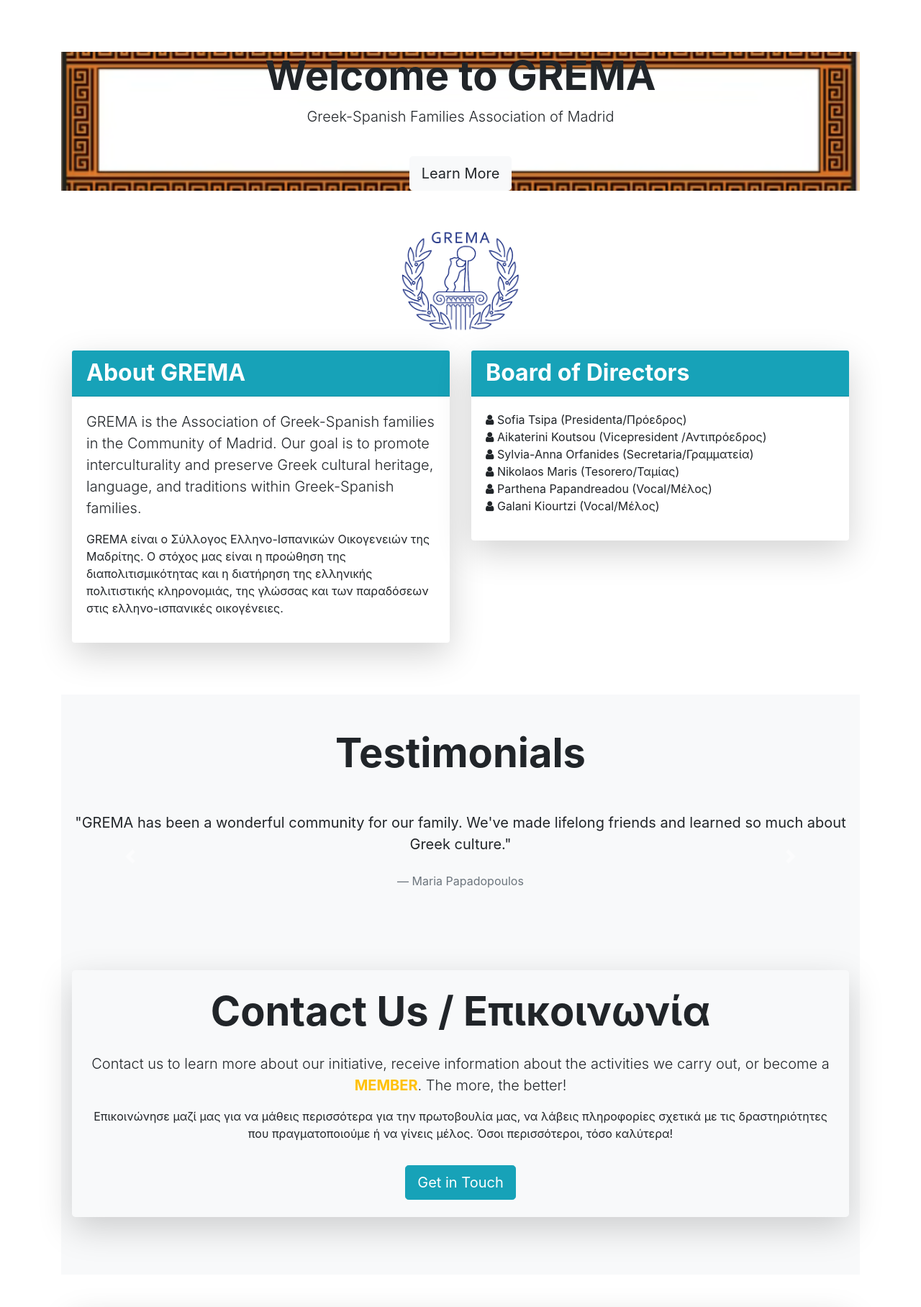
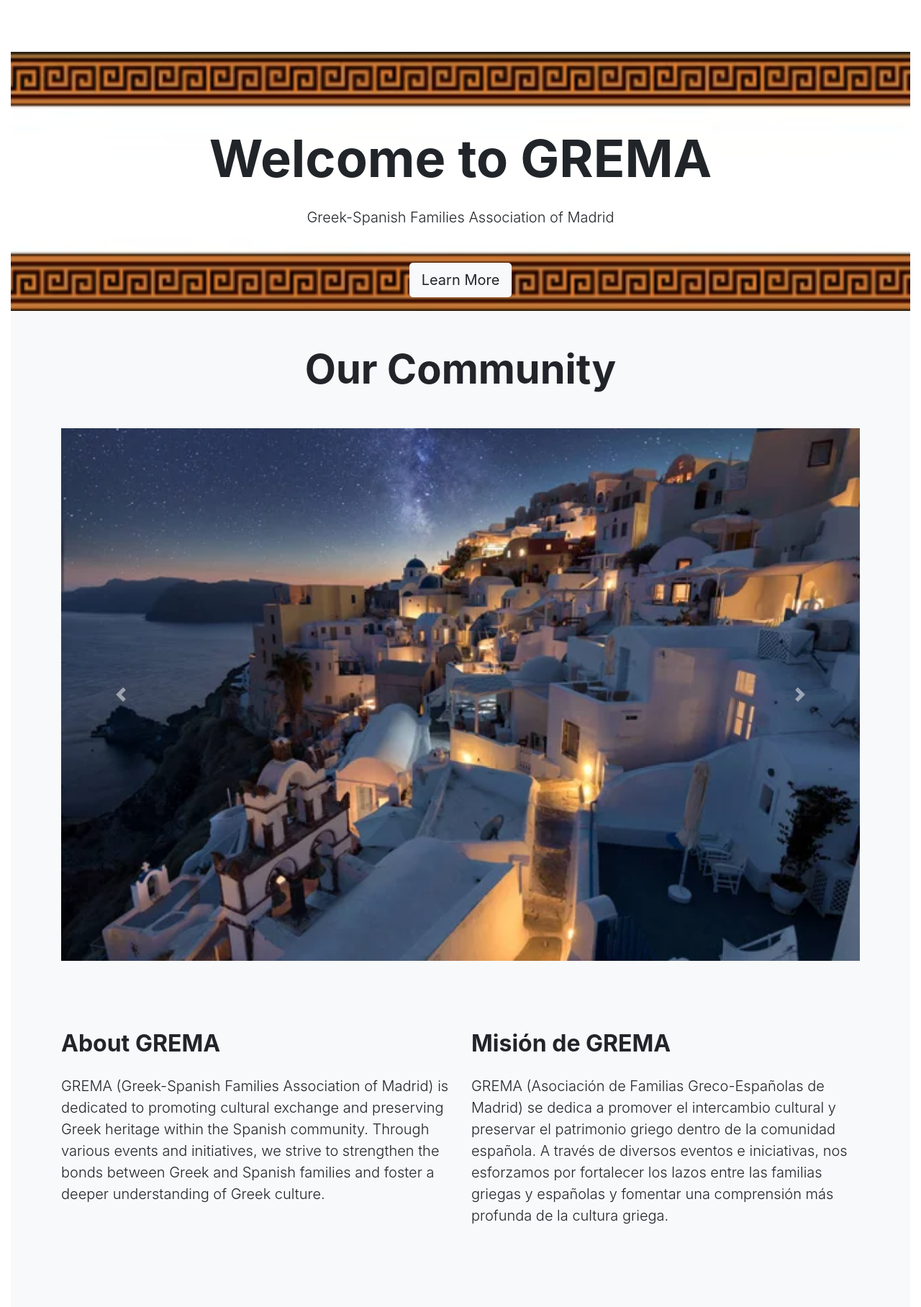
Before and after one commit to QuiqueRobles/TFG_Informatica, a Flask app: page /about_us in a window 1280 px wide. Shown: the part 94-1910 px from the top of the page at 72% size. Run offline with Flask 3, Linux system fonts and the light colour scheme; some libraries are stand-ins or nearby versions.

Commit message:
More frontend changes

```diff
--- a/website/templates/about_us.html
+++ b/website/templates/about_us.html
@@ -4,59 +4,70 @@
 <link rel="stylesheet" href="/static/about_us.css">
 <br><br><br>
 <div class="container-fluid p-0">
-    <!-- Hero Banner -->
-    <section class="hero-banner text-blakc text-center d-flex align-items-center justify-content-center"
-        style="background: url('{{ url_for('static', filename='images/greekbanner.png') }}') no-repeat center center; background-size: cover;">
+    <!-- First Hero Banner -->
+    <section class="hero-banner text-black text-center d-flex align-items-center justify-content-center"
+        style="background: url('{{ url_for('static', filename='images/greekbanner.png') }}') no-repeat center center; background-size: cover; height: 45vh;">
         <div class="container">
             <div class="hero-content">
-                <h1 class="display-4 font-weight-bold">Welcome to GREMA</h1>
-                <p class="lead">Greek-Spanish Families Association of Madrid</p>
-                <a href="#about-section" class="btn btn-lg btn-light mt-4">Learn More</a>
+                <h1 class="display-3 font-weight-bold mb-4"><br>Welcome to GREMA</h1>
+                <p class="lead mb-4">Greek-Spanish Families Association of Madrid</p>
+                <a href="#about-section" class="btn btn-lg btn-light mt-4 smooth-scroll">Learn More</a>
+            </div>
+        </div>
+    </section>
+
+    <!-- Carousel Section -->
+    <section class="py-5 bg-light">
+        <div class="container">
+            <div class="row">
+                <div class="col text-center">
+                    <h2 class="display-4 font-weight-bold mb-5">Our Community</h2>
+                    <div id="imageCarousel" class="carousel slide" data-ride="carousel">
+                        <div class="carousel-inner">
+                            <div class="carousel-item active">
+                                <img src="{{ url_for('static', filename='images/santorini1.jpg') }}"
+                                    class="d-block w-100" alt="Carousel Image 1">
+                            </div>
+                            <div class="carousel-item">
+                                <img src="{{ url_for('static', filename='images/santorini2.jpg') }}"
+                                    class="d-block w-100" alt="Carousel Image 2">
+                            </div>
+                            <div class="carousel-item">
+                                <img src="{{ url_for('static', filename='images/santorini3.png') }}"
+                                    class="d-block w-100" alt="Carousel Image 3">
+                            </div>
+                        </div>
+                        <a class="carousel-control-prev" href="#imageCarousel" role="button" data-slide="prev">
+                            <span class="carousel-control-prev-icon" aria-hidden="true"></span>
+                            <span class="sr-only">Previous</span>
+                        </a>
+                        <a class="carousel-control-next" href="#imageCarousel" role="button" data-slide="next">
+                            <span class="carousel-control-next-icon" aria-hidden="true"></span>
+                            <span class="sr-only">Next</span>
+                        </a>
+                    </div>
+                </div>
             </div>
         </div>
     </section>
 
     <!-- About Section -->
-    <section id="about-section" class="py-5">
+    <section id="about-section" class="py-5 bg-light">
         <div class="container">
-            <div class="row fade-in">
-                <div class="col-md-12 text-center">
-                    <img src="{{ url_for('static', filename='images/gremaLogo.png') }}" alt="GREMA Logo"
-                        class="img-fluid mb-4" style="max-height: 150px;">
-                </div>
-            </div>
-            <div class="row fade-in">
+            <div class="row">
                 <div class="col-md-6">
-                    <div class="card border-0 shadow-lg mb-4">
-                        <div class="card-header bg-info text-white">
-                            <h2 class="font-weight-bold mb-0">About GREMA</h2>
-                        </div>
-                        <div class="card-body">
-                            <p class="lead">GREMA is the Association of Greek-Spanish families in the Community of
-                                Madrid. Our goal is to promote interculturality and preserve Greek cultural heritage,
-                                language, and traditions within Greek-Spanish families.</p>
-                            <p>GREMA είναι ο Σύλλογος Ελληνο-Ισπανικών Οικογενειών της Μαδρίτης. Ο στόχος μας είναι η
-                                προώθηση της διαπολιτισμικότητας και η διατήρηση της ελληνικής πολιτιστικής κληρονομιάς,
-                                της γλώσσας και των παραδόσεων στις ελληνο-ισπανικές οικογένειες.</p>
-                        </div>
-                    </div>
+                    <h2 class="font-weight-bold mb-4">About GREMA</h2>
+                    <p class="lead">GREMA (Greek-Spanish Families Association of Madrid) is dedicated to promoting
+                        cultural exchange and preserving Greek heritage within the Spanish community. Through various
+                        events and initiatives, we strive to strengthen the bonds between Greek and Spanish families and
+                        foster a deeper understanding of Greek culture.</p>
                 </div>
                 <div class="col-md-6">
-                    <div class="card border-0 shadow-lg mb-4">
-                        <div class="card-header bg-info text-white">
-                            <h2 class="font-weight-bold mb-0">Board of Directors</h2>
-                        </div>
-                        <div class="card-body">
-                            <ul class="list-unstyled">
-                                <li><i class="fa fa-user"></i> Sofia Tsipa (Presidenta/Πρόεδρος)</li>
-                                <li><i class="fa fa-user"></i> Aikaterini Koutsou (Vicepresident /Αντιπρόεδρος)</li>
-                                <li><i class="fa fa-user"></i> Sylvia-Anna Orfanides (Secretaria/Γραμματεία)</li>
-                                <li><i class="fa fa-user"></i> Νikolaos Maris (Tesorero/Ταμίας)</li>
-                                <li><i class="fa fa-user"></i> Parthena Papandreadou (Vocal/Μέλος)</li>
-                                <li><i class="fa fa-user"></i> Galani Kiourtzi (Vocal/Μέλος)</li>
-                            </ul>
-                        </div>
-                    </div>
+                    <h2 class="font-weight-bold mb-4">Misión de GREMA</h2>
+                    <p class="lead">GREMA (Asociación de Familias Greco-Españolas de Madrid) se dedica a promover el
+                        intercambio cultural y preservar el patrimonio griego dentro de la comunidad española. A través
+                        de diversos eventos e iniciativas, nos esforzamos por fortalecer los lazos entre las familias
+                        griegas y españolas y fomentar una comprensión más profunda de la cultura griega.</p>
                 </div>
             </div>
         </div>
@@ -65,7 +76,7 @@
     <!-- Testimonials Section -->
     <section class="py-5 bg-light">
         <div class="container">
-            <div class="row fade-in">
+            <div class="row">
                 <div class="col text-center">
                     <h2 class="display-4 font-weight-bold mb-5">Testimonials</h2>
                     <div id="testimonialCarousel" class="carousel slide" data-ride="carousel">
@@ -106,30 +117,10 @@
         </div>
     </section>
 
-    <!-- Contact Section -->
-    <section class="py-5 bg-light" id="contact-section">
-        <div class="container">
-            <div class="row fade-in">
-                <div class="col">
-                    <div class="jumbotron bg-transparent text-center shadow-lg p-4">
-                        <h2 class="display-4 font-weight-bold mb-4">Contact Us / Επικοινωνία</h2>
-                        <p class="lead">Contact us to learn more about our initiative, receive information about the
-                            activities we carry out, or become a <span
-                                class="font-weight-bold text-warning">MEMBER</span>. The more, the better!</p>
-                        <p>Επικοινώνησε μαζί μας για να μάθεις περισσότερα για την πρωτοβουλία μας, να λάβεις
-                            πληροφορίες σχετικά με τις δραστηριότητες που πραγματοποιούμε ή να γίνεις μέλος. Όσοι
-                            περισσότεροι, τόσο καλύτερα!</p>
-                        <a href="/contact" class="btn btn-info btn-lg mt-3">Get in Touch</a>
-                    </div>
-                </div>
-            </div>
-        </div>
-    </section>
-
     <!-- Image Section -->
     <section class="py-5">
         <div class="container">
-            <div class="row justify-content-center fade-in">
+            <div class="row justify-content-center">
                 <div class="col-md-12 text-center">
                     <img src="{{ url_for('static', filename='images/grema_people.jpg') }}" alt="GREMA People"
                         class="img-fluid shadow-lg rounded" style="width: 100%; max-height: 500px; object-fit: cover;">
@@ -145,6 +136,7 @@
     /* Additional CSS for custom styling */
     .hero-banner {
         height: 100vh;
+        /* Changed height to 100vh for a taller hero banner */
         display: flex;
         align-items: center;
         justify-content: center;
@@ -197,11 +189,18 @@
 </style>
 
 <script>
-    document.querySelector('.btn-light').addEventListener('click', function (e) {
-        e.preventDefault();
-        document.querySelector('#about-section').scrollIntoView({ behavior: 'smooth' });
+    // Smooth scroll
+    document.querySelectorAll('.smooth-scroll').forEach(anchor => {
+        anchor.addEventListener('click', function (e) {
+            e.preventDefault();
+
+            document.querySelector(this.getAttribute('href')).scrollIntoView({
+                behavior: 'smooth'
+            });
+        });
     });
 
+    // Fade in effect
     document.addEventListener('DOMContentLoaded', function () {
         var fadeIns = document.querySelectorAll('.fade-in');
         fadeIns.forEach(function (fadeIn) {
--- a/website/templates/base.html
+++ b/website/templates/base.html
@@ -192,7 +192,7 @@
   {% endif %}
   {% endwith %}
 
-  <div class="container">{% block content %}{% endblock %}</div>
+  <div class="container-fluid">{% block content %}{% endblock %}</div>
 
   <script src="https://code.jquery.com/jquery-3.2.1.slim.min.js"
     integrity="sha384-KJ3o2DKtIkvYIK3UENzmM7KCkRr/rE9/Qpg6aAZGJwFDMVNA/GpGFF93hXpG5KkN"
--- a/website/templates/home.html
+++ b/website/templates/home.html
@@ -1,6 +1,7 @@
 {% extends "base.html" %}
 {% block title %}Home{% endblock %}
 {% block content %}
+<div class="container py-5">
 <br />
 <h1 align="center">GREMA Events</h1>
 <br />
@@ -53,4 +54,5 @@
   </div>
   {% endfor %}
 </div>
+</div>
 {% endblock %}
--- a/website/templates/homeAdmin.html
+++ b/website/templates/homeAdmin.html
@@ -1,4 +1,5 @@
 {% extends "base.html" %} {% block title %}homeAdmin{% endblock %} {% block content %}
+<div class="container py-5">
 <br />
 <div align=center>You are the boss now. Create and destroy. ADMIN MODE ACTIVATED</div>
 <br />
@@ -81,4 +82,5 @@
 </form>
 <br />
 <br />
+</div>
 {% endblock %}
```
Also changed, not shown: website/templates/sign_up.html (+44 -52 lines), instance/database.db, website/static/images/santorini1.jpg (added), website/static/images/santorini2.jpg (added), website/static/images/santorini3.png (added).
